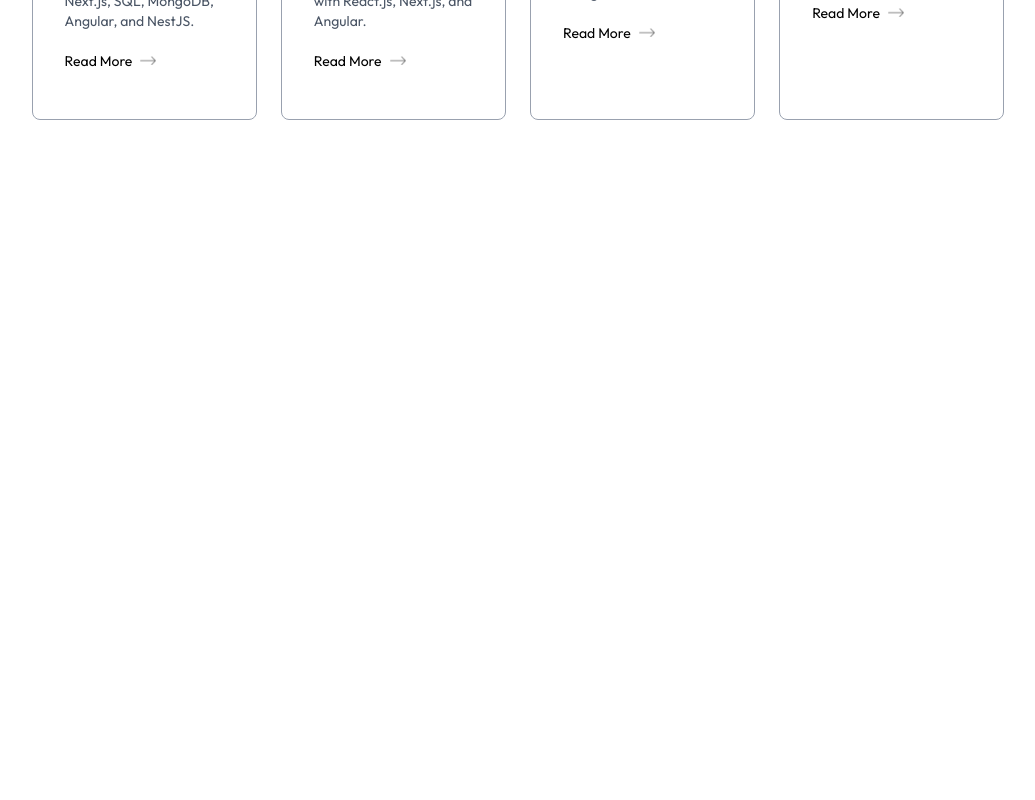
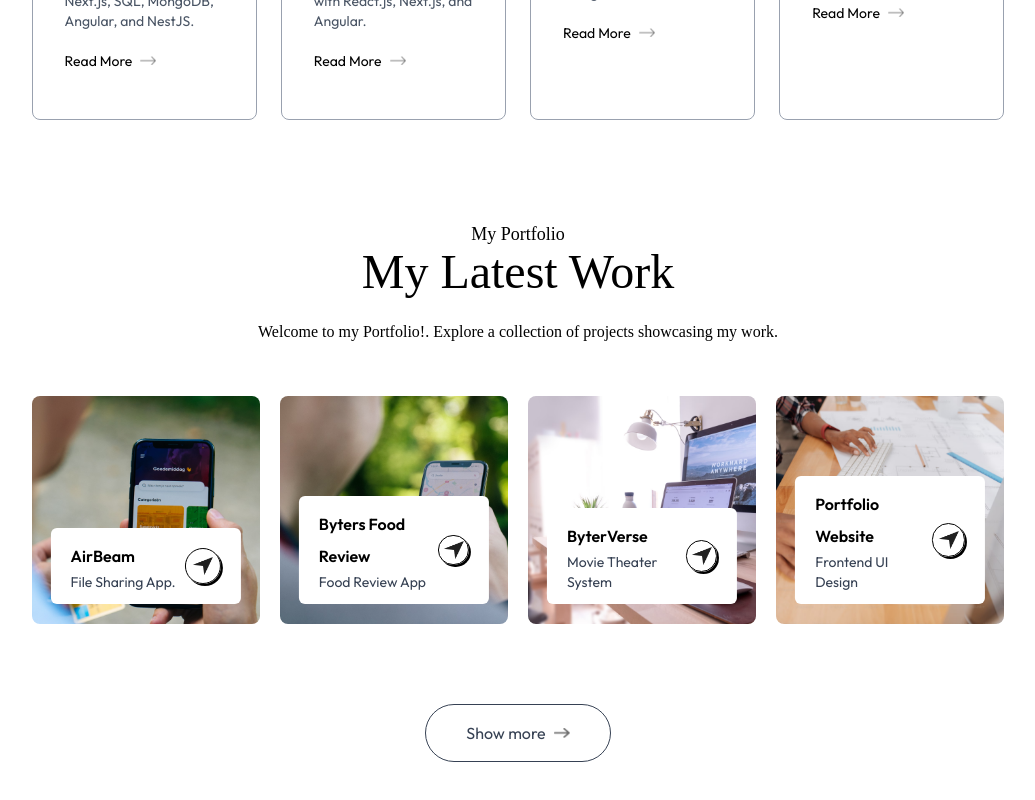
Before and after one commit to muzammil-shayk/nextjs-portfolio, a Next.js app: page / in a window 1280 px wide. Shown: the part 2371-3171 px from the top of the page, without its empty margins (122-1157 px from the left). Before the commit the page ends 2571 px from the top, so only its background shows below. Built offline with nearby package versions, Linux system fonts and the light colour scheme; a web font is replaced by a local one.

Commit message:
my work section

```diff
--- /dev/null
+++ b/app/components/Work.jsx
@@ -0,0 +1,50 @@
+import { assets, workData } from '@/assets/assets';
+import Image from 'next/image';
+import React from 'react';
+
+const Work = () => {
+  return (
+    <div id="work" className="w-full px-6 sm:px-[12%] py-10 scroll-mt-20">
+      <h4 className="text-center -mt-5 text-lg font-ovo">My Portfolio</h4>
+      <h2 className="text-center text-4xl sm:text-5xl font-ovo">
+        My Latest Work
+      </h2>
+      <p className="text-center max-w-2xl mx-auto mt-5 mb-12 font-ovo">
+        Welcome to my Portfolio!. Explore a collection of projects showcasing my
+        work.
+      </p>
+      <div className="grid grid-cols-auto my-10 gap-5">
+        {workData.map((project, index) => (
+          <div
+            key={index}
+            className="aspect-square bg-no-repeat bg-cover bg-center rounded-lg relative cursor-pointer group"
+            style={{ backgroundImage: `url(${project.bgImage})` }}
+          >
+            <div className="bg-white w-10/12 rounded-md absolute bottom-5 left-1/2 -translate-x-1/2 py-3 px-5 flex items-center justify-between duration-500 group-hover:bottom-7">
+              <div>
+                <h2 className="font-semibold">{project.title}</h2>
+                <p className="text-sm text-gray-700">{project.description}</p>
+              </div>
+              <div className="border rounded-full border-black w-9 aspect-square flex items-center justify-center shadow-[2px_2px_0_#000] group-hover:bg-lime-300 transition">
+                <Image src={assets.send_icon} alt="send icon" className="w-5" />
+              </div>
+            </div>
+          </div>
+        ))}
+      </div>
+      <a
+        href=""
+        className="w-max flex items-center justify-center gap-2 text-gray-700 border-[0.5px] border-gray-700 rounded-full py-3 px-10 mx-auto my-20 hover:bg-lightHover duration-500"
+      >
+        Show more{' '}
+        <Image
+          src={assets.right_arrow_bold}
+          alt="right arrow"
+          className="w-4"
+        />
+      </a>
+    </div>
+  );
+};
+
+export default Work;
--- a/app/page.js
+++ b/app/page.js
@@ -3,6 +3,7 @@ import About from './components/About';
 import Header from './components/Header';
 import Navbar from './components/Navbar';
 import Services from './components/Services';
+import Work from './components/Work';
 export default function Home() {
   return (
     <>
@@ -10,6 +11,7 @@ export default function Home() {
       <Header />
       <About />
       <Services />
+      <Work />
     </>
   );
 }
--- a/assets/assets.js
+++ b/assets/assets.js
@@ -84,31 +84,29 @@ export const assets = {
   right_arrow_bold_dark,
 };
 
-// ✅ Update your portfolio projects
 export const workData = [
   {
-    title: 'Movie Theater Management System',
-    description: 'Full Stack Web App',
+    title: 'AirBeam',
+    description: 'File Sharing App.',
     bgImage: '/work-1.png',
   },
   {
     title: 'Byters Food Review',
-    description: 'Full Stack Web App',
+    description: 'Food Review App',
     bgImage: '/work-2.png',
   },
   {
-    title: 'Animal Classification ML Project',
-    description: 'Machine Learning',
+    title: 'ByterVerse',
+    description: 'Movie Theater System',
     bgImage: '/work-3.png',
   },
   {
     title: 'Portfolio Website',
-    description: 'Frontend Development',
+    description: 'Frontend UI Design',
     bgImage: '/work-4.png',
   },
 ];
 
-// ✅ Services you can showcase
 export const serviceData = [
   {
     icon: assets.web_icon,
@@ -140,7 +138,6 @@ export const serviceData = [
   },
 ];
 
-// ✅ Info section for quick highlights
 export const infoList = [
   {
     icon: assets.code_icon,
@@ -164,7 +161,6 @@ export const infoList = [
   },
 ];
 
-// ✅ Tools section
 export const toolsData = [
   assets.vscode,
   assets.mongodb,
```
